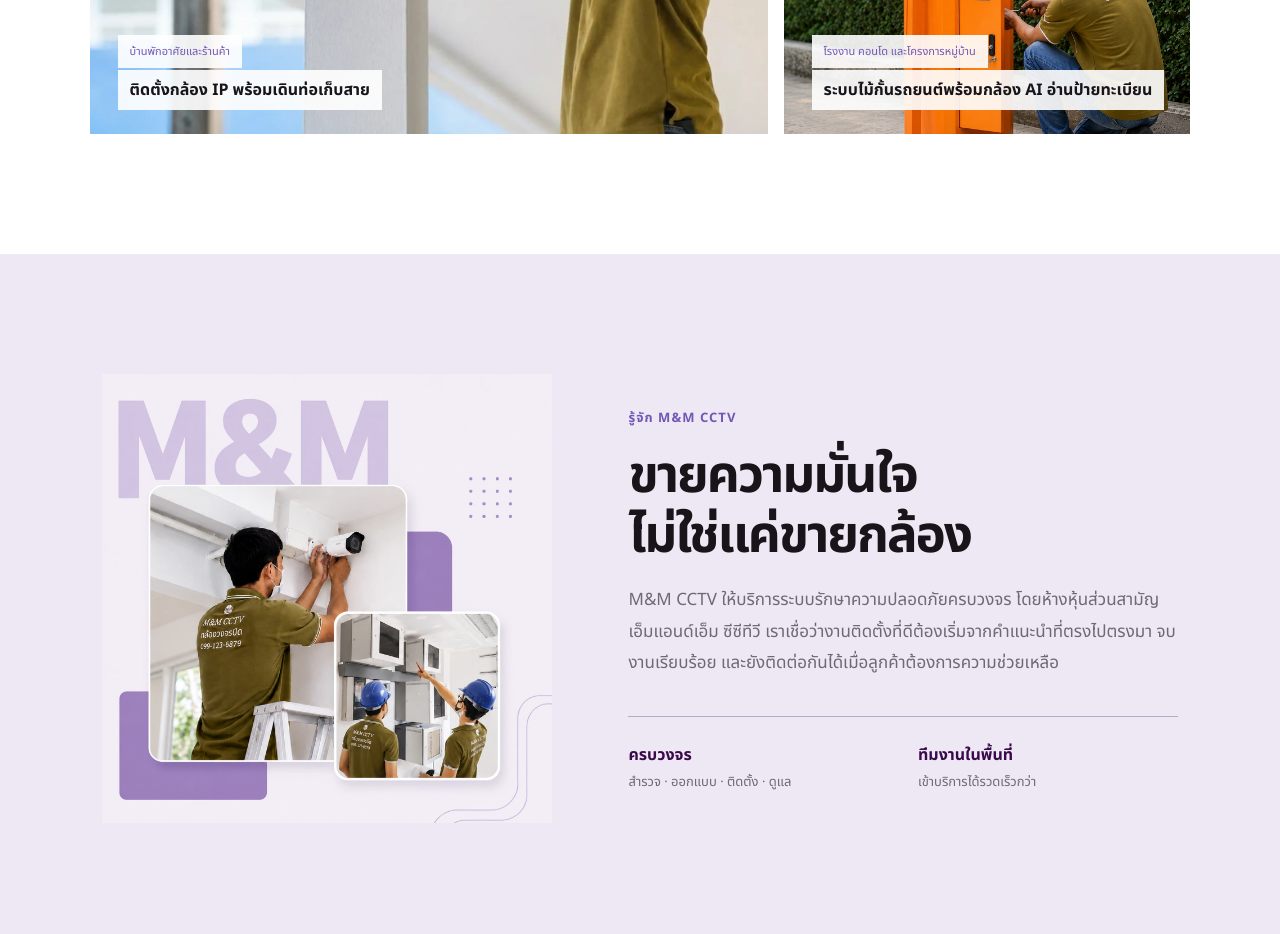
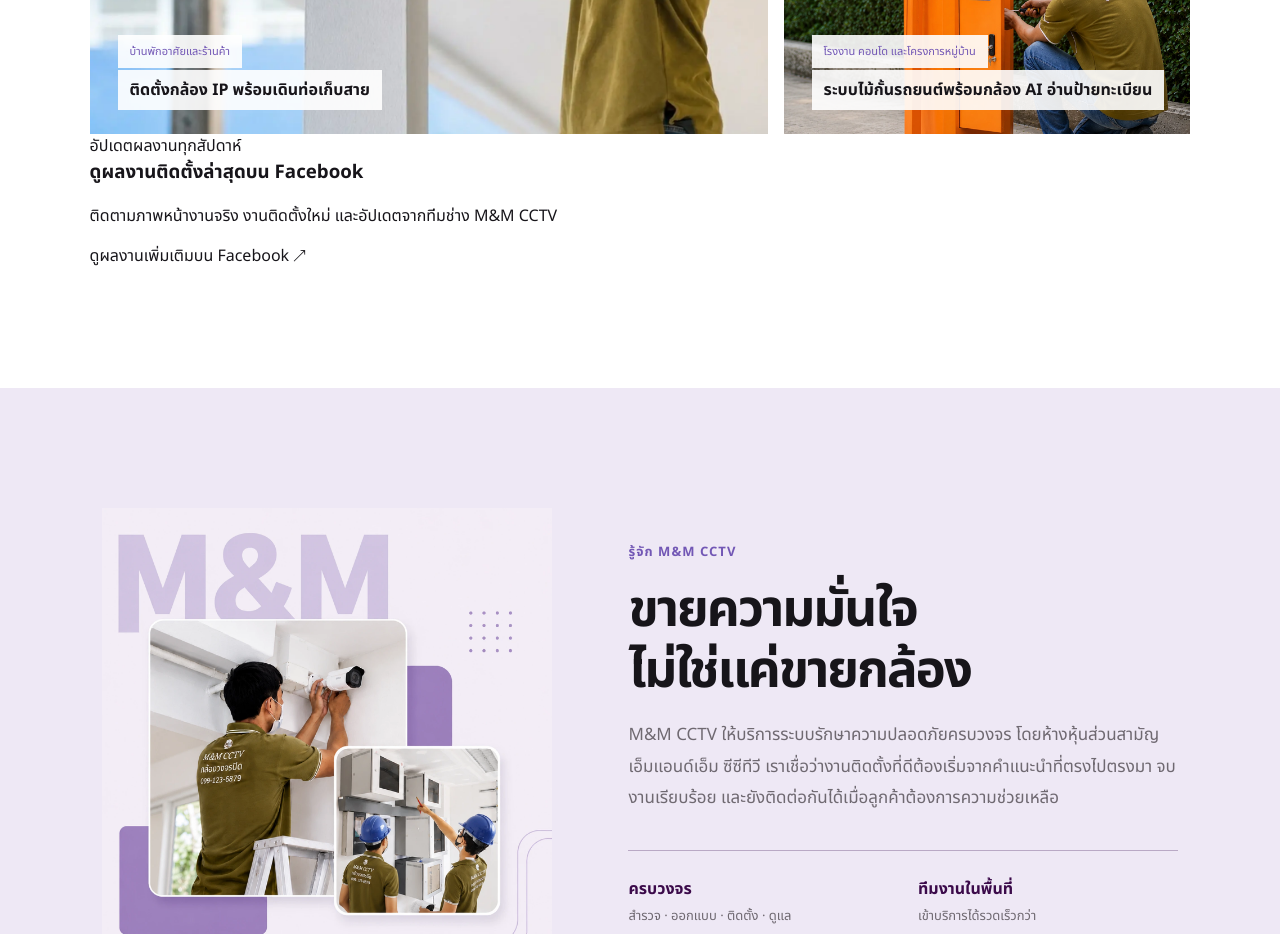
Before and after one commit to momomaggi/mmcctv-website, a React (Vite) app: page / in a window 1280 px wide. Shown: the part 3360-4294 px from the top of the page. Built offline with nearby package versions, Linux system fonts and the light colour scheme.

Commit message:
Update page.tsx

```diff
--- a/src/page.tsx
+++ b/src/page.tsx
@@ -229,7 +229,6 @@ export default function Home() {
     <span>บ้านพักอาศัยและร้านค้า</span>
     <h3>ติดตั้งกล้อง IP พร้อมเดินท่อเก็บสาย</h3>
   </div>
-
   <div className="work-side">
     <div>
       <picture>
@@ -243,11 +242,9 @@ export default function Home() {
           loading="lazy"
         />
       </picture>
-
       <span>สำนักงานและหน่วยงานราชการ</span>
       <h3>เครื่องสแกนนิ้ว-ใบหน้า พร้อมกลอนแม่เหล็กไฟฟ้า</h3>
     </div>
-
     <div>
       <picture>
         <source
@@ -265,6 +262,23 @@ export default function Home() {
       <h3>ระบบไม้กั้นรถยนต์พร้อมกล้อง AI อ่านป้ายทะเบียน</h3>
     </div>
   </div>
+</div>
+        <div className="facebook-works">
+  <div>
+    <span>อัปเดตผลงานทุกสัปดาห์</span>
+    <h3>ดูผลงานติดตั้งล่าสุดบน Facebook</h3>
+    <p>
+      ติดตามภาพหน้างานจริง งานติดตั้งใหม่ และอัปเดตจากทีมช่าง M&amp;M CCTV
+    </p>
+  </div>
+
+  <a
+    href="https://www.facebook.com/mmcctv.sales"
+    target="_blank"
+    rel="noopener noreferrer"
+  >
+    ดูผลงานเพิ่มเติมบน Facebook <span>↗</span>
+  </a>
 </div>
       </section>
 
```
